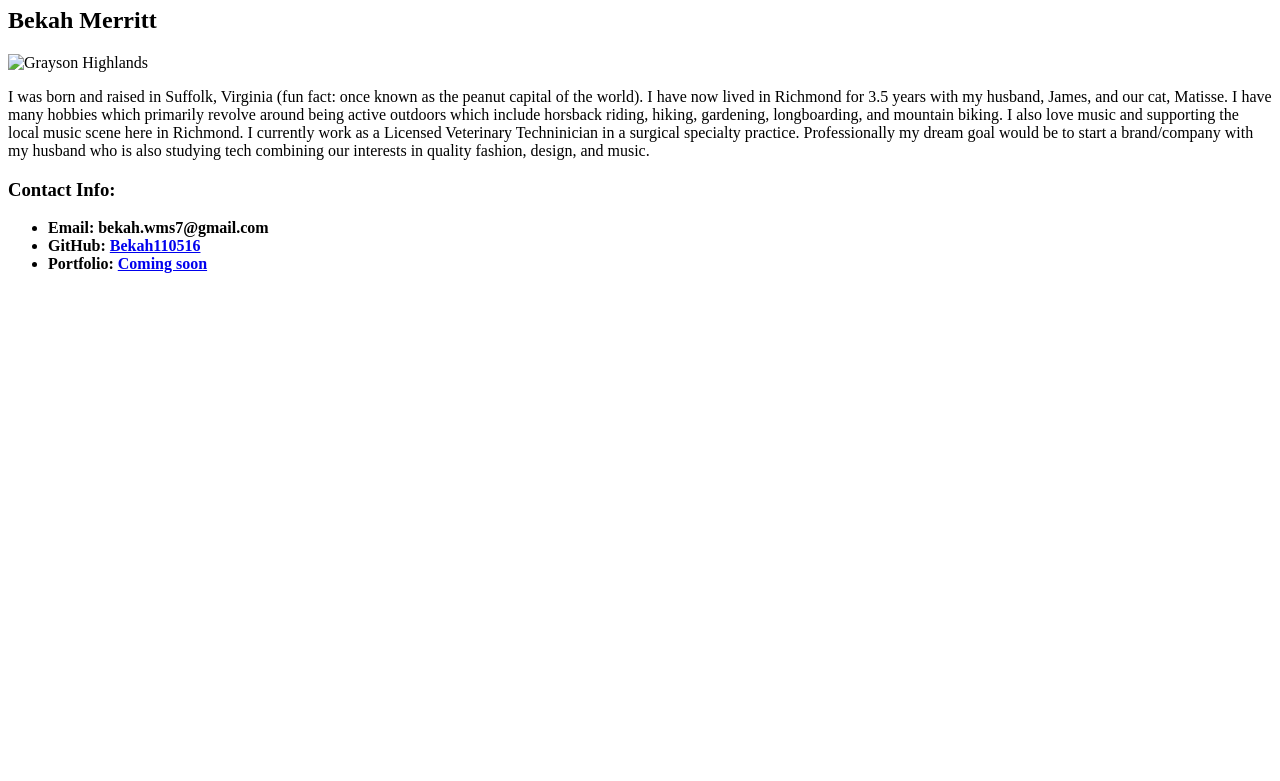
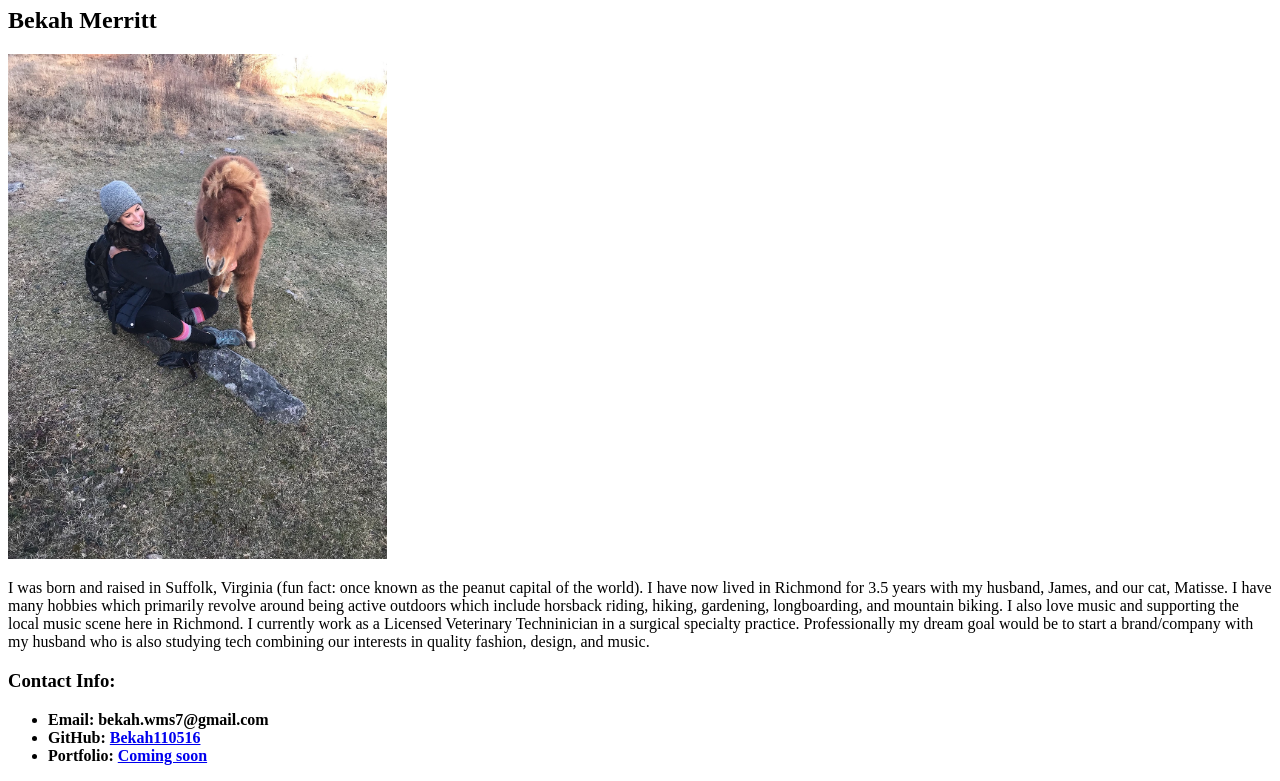
Before and after one commit to Bekah110516/Bekah110516.github.io, a plain HTML site: page index.html in a window 1280 px wide. Shown: the part 73-854 px from the top of the page. Before the commit the page ends 800 px from the top, so only its background shows below. Drawn offline with Linux system fonts and the light colour scheme.

Commit message:
image that works

```diff
--- a/index.html
+++ b/index.html
@@ -12,7 +12,7 @@
 <body>
   <h1 class="BIO">Student Bio</h1>
   <h2 class="BIO">Bekah Merritt</h2>
-  <img src="file:///Users/rebekahwilliams/Desktop/IMG_2922.JPG" alt="Grayson Highlands" width="30%" />
+  <img src="./IMG_2922.JPG" alt="Grayson Highlands" width="30%" />
   <p> I was born and raised in Suffolk, Virginia (fun fact: once known as the peanut capital of the world). I have now
     lived in Richmond for 3.5 years with my husband, James, and our cat, Matisse. I have many hobbies which primarily
     revolve around being active outdoors which include horsback riding, hiking, gardening, longboarding, and mountain
```
Also changed, not shown: IMG_2922.JPG (added).
